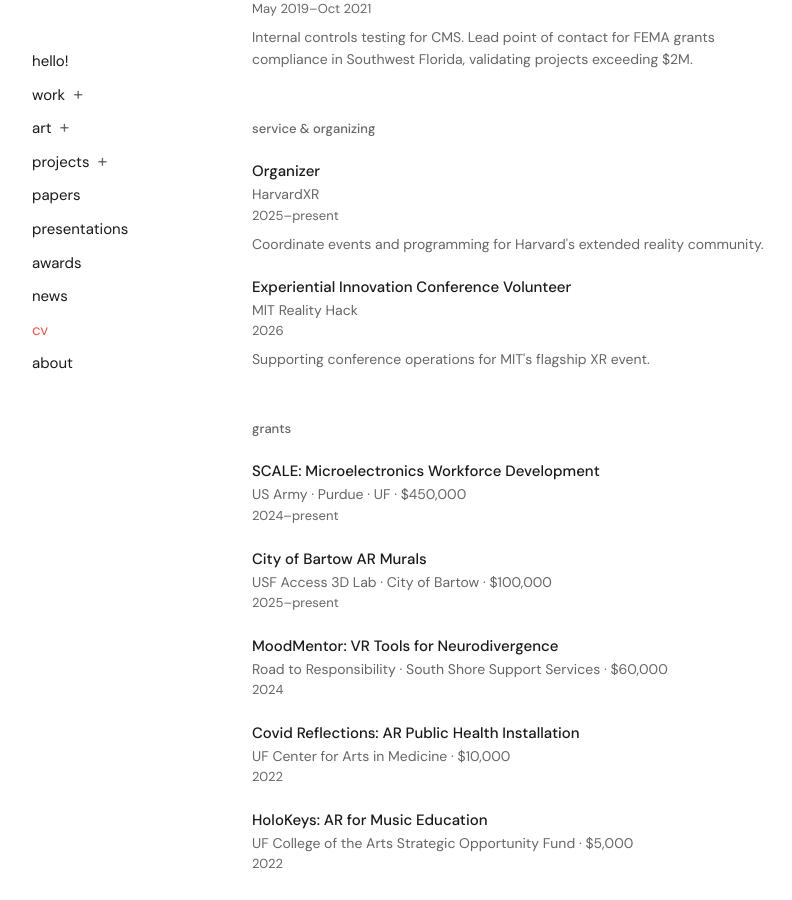
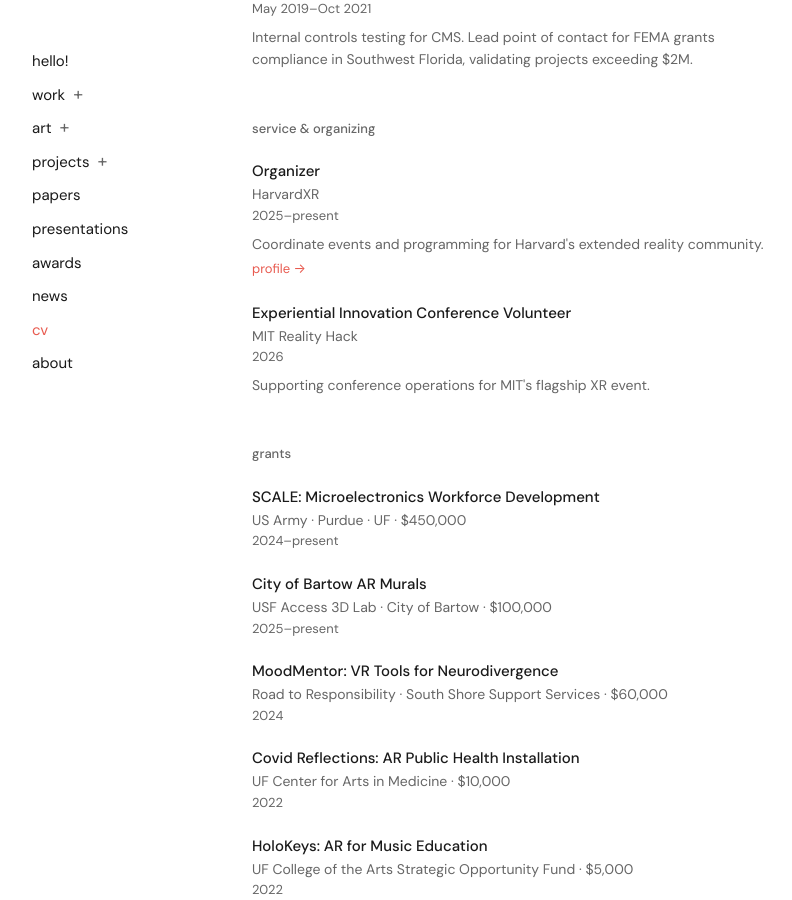
Before and after one commit to austin-from-ais/austinstanbury, a Jekyll site: the page built from cv.html, in a window 1280 px wide and 900 px high, scrolled down 984 px. Shown: the whole window, without its empty margins (16-808 px from the left). Built offline with Jekyll 4.4.1, drawn with Linux system fonts in a browser that asks for light colours.

Commit message:
Style HarvardXR link as standard orange "profile ->" link
Co-Authored-By: Claude Opus 4.7 (1M context) <noreply@anthropic.com>

```diff
--- a/cv.html
+++ b/cv.html
@@ -52,9 +52,10 @@ permalink: /cv/
     <h2>service & organizing</h2>
     <div class="cv-entry">
         <p class="cv-entry-title">Organizer</p>
-        <p class="cv-entry-org"><a href="https://www.harvardxr.com/people/austin-stanbury" target="_blank">HarvardXR</a></p>
+        <p class="cv-entry-org">HarvardXR</p>
         <p class="cv-entry-date">2025–present</p>
         <p class="cv-entry-desc">Coordinate events and programming for Harvard's extended reality community.</p>
+        <a class="item-link" href="https://www.harvardxr.com/people/austin-stanbury" target="_blank">profile →</a>
     </div>
     <div class="cv-entry">
         <p class="cv-entry-title">Experiential Innovation Conference Volunteer</p>
```
